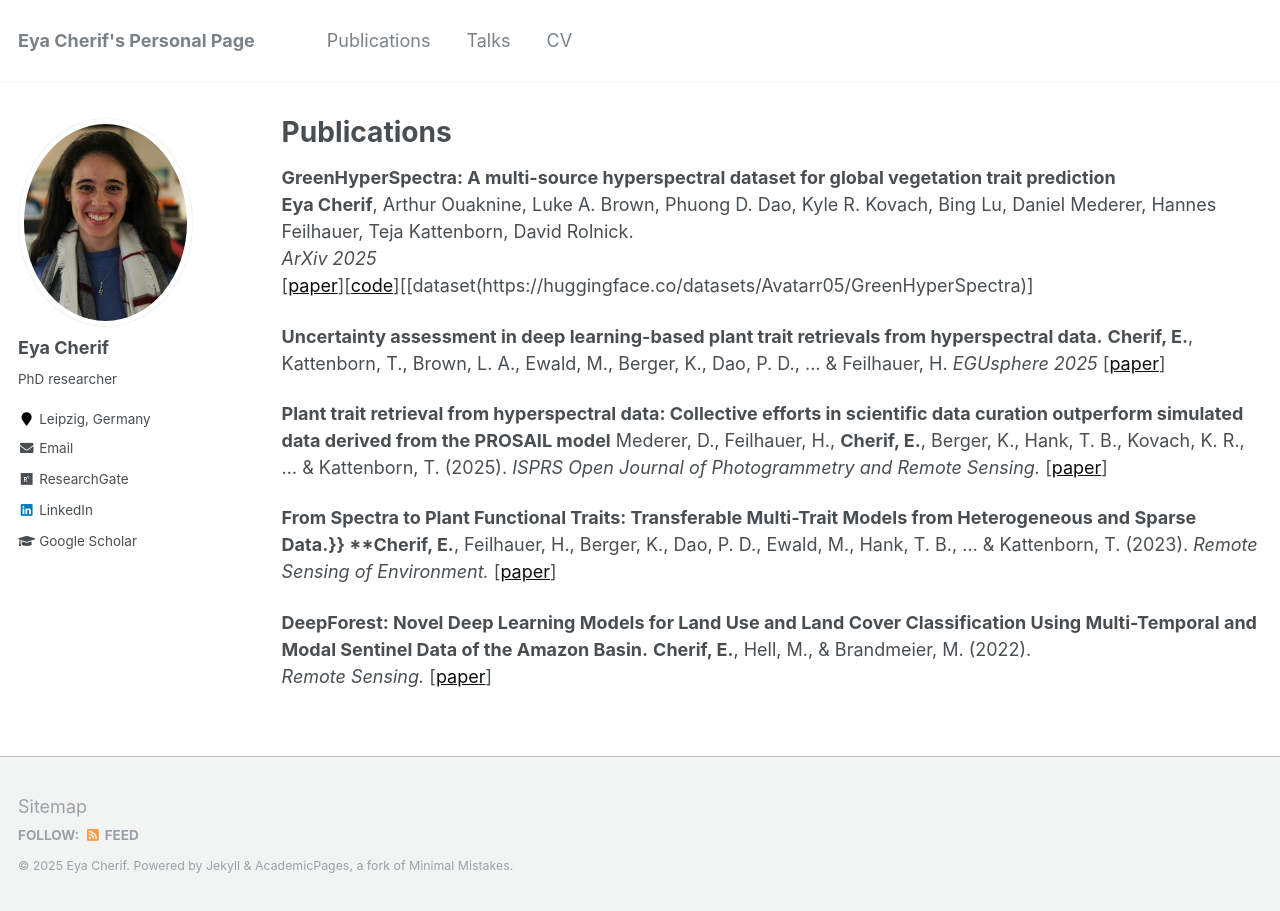
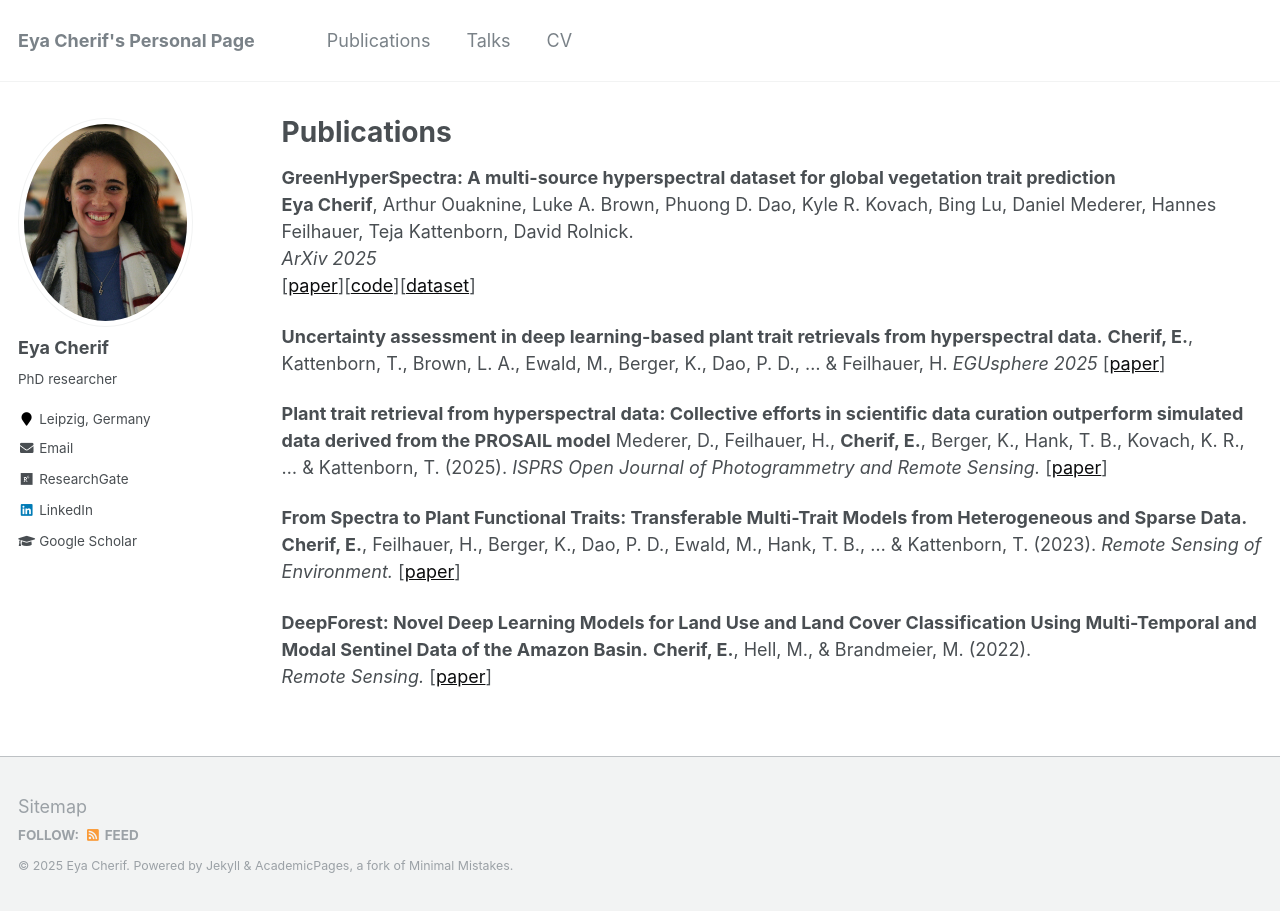
Before and after one commit to echerif18/echerif18.github.io, a Jekyll site: the page built from _pages/publications.md, in a window 1280 px wide. Built offline with Jekyll 4.4.1, drawn with Linux system fonts in a browser that asks for light colours.

Commit message:
Update publications.md

```diff
--- a/_pages/publications.md
+++ b/_pages/publications.md
@@ -8,18 +8,19 @@ author_profile: true
 **GreenHyperSpectra: A multi-source hyperspectral dataset for global vegetation trait prediction**
 **Eya Cherif**, Arthur Ouaknine, Luke A. Brown, Phuong D. Dao, Kyle R. Kovach, Bing Lu, Daniel Mederer, Hannes Feilhauer, Teja Kattenborn, David Rolnick.
 *ArXiv 2025*
-[[paper](https://arxiv.org/abs/2507.06806)][[code](https://github.com/echerif18/HyspectraSSL)][[dataset(https://huggingface.co/datasets/Avatarr05/GreenHyperSpectra)]
+[[paper](https://arxiv.org/abs/2507.06806)][[code](https://github.com/echerif18/HyspectraSSL)][[dataset](https://huggingface.co/datasets/Avatarr05/GreenHyperSpectra)]
 
 **Uncertainty assessment in deep learning-based plant trait retrievals from hyperspectral data.**
 **Cherif, E.**, Kattenborn, T., Brown, L. A., Ewald, M., Berger, K., Dao, P. D., ... & Feilhauer, H.
 *EGUsphere 2025*
 [[paper](https://egusphere.copernicus.org/preprints/2025/egusphere-2025-1284/)]
 
-**Plant trait retrieval from hyperspectral data: Collective efforts in scientific data curation outperform simulated data derived from the PROSAIL model** Mederer, D., Feilhauer, H., **Cherif, E.**, Berger, K., Hank, T. B., Kovach, K. R., ... & Kattenborn, T. (2025).
+**Plant trait retrieval from hyperspectral data: Collective efforts in scientific data curation outperform simulated data derived from the PROSAIL model**
+Mederer, D., Feilhauer, H., **Cherif, E.**, Berger, K., Hank, T. B., Kovach, K. R., ... & Kattenborn, T. (2025).
 *ISPRS Open Journal of Photogrammetry and Remote Sensing.*
 [[paper](https://www.sciencedirect.com/science/article/pii/S2667393224000243)]
 
-**From Spectra to Plant Functional Traits: Transferable Multi-Trait Models from Heterogeneous and Sparse Data.}}
+**From Spectra to Plant Functional Traits: Transferable Multi-Trait Models from Heterogeneous and Sparse Data.**
 **Cherif, E.**, Feilhauer, H., Berger, K., Dao, P. D., Ewald, M., Hank, T. B., ... & Kattenborn, T. (2023).
 *Remote Sensing of Environment.*
 [[paper](https://www.sciencedirect.com/science/article/abs/pii/S0034425723001311)]
```
